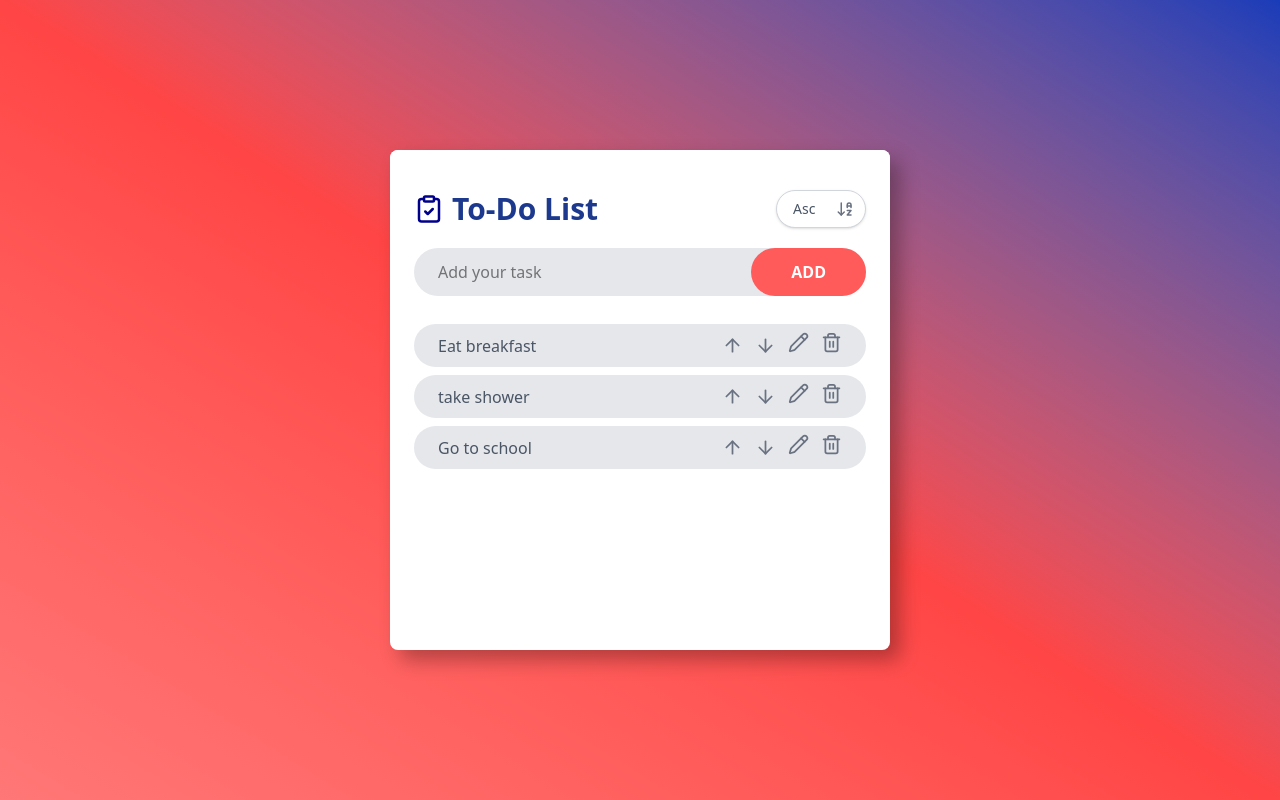
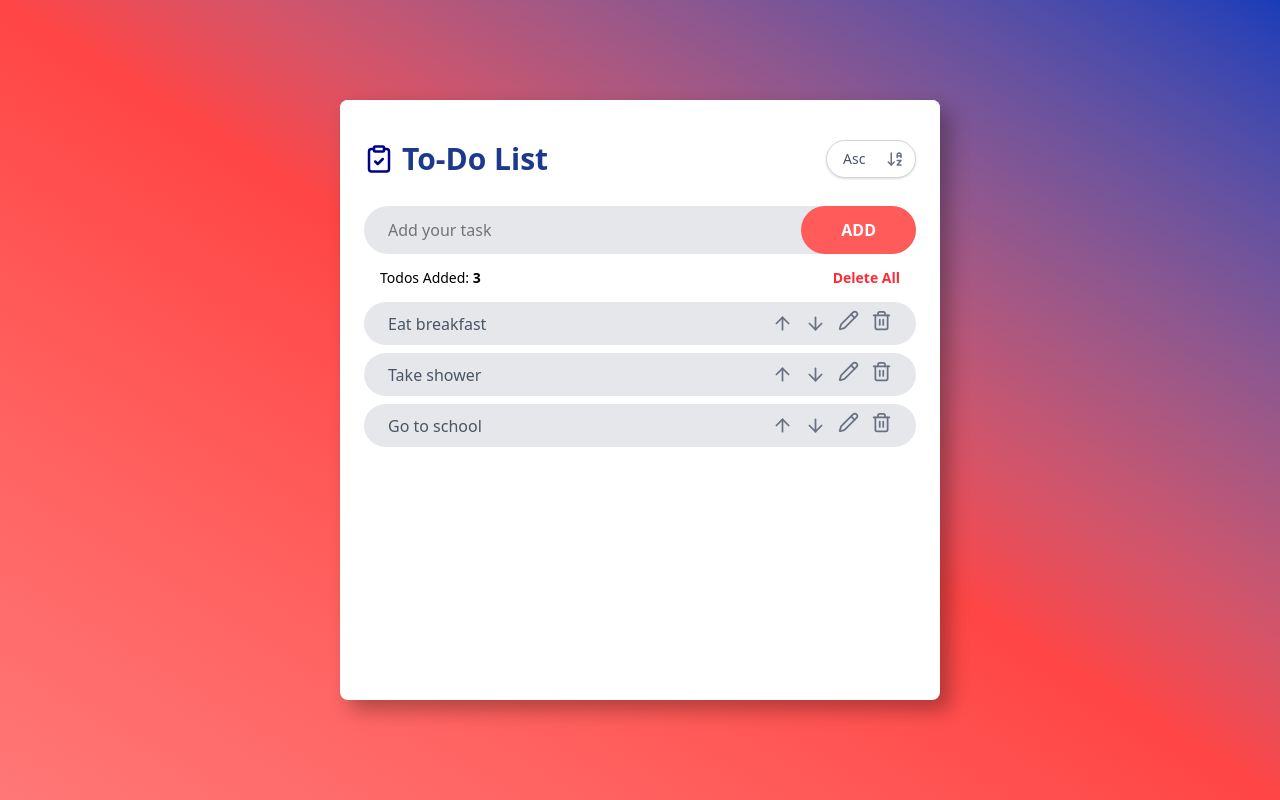
Before and after one commit to saimCodez/toDoList-React, a React (Vite) app: page / in a window 1280 px wide. Built offline with nearby package versions, Linux system fonts and the light colour scheme.

Commit message:
more changes

```diff
--- a/src/App.tsx
+++ b/src/App.tsx
@@ -1,8 +1,10 @@
 import { ToDoList } from "./components/toDoList";
+import { Counter } from "./components/counter";
 const App = () => {
   return (
     <div>
       <ToDoList />
+      {/* <Counter/> */}
     </div>
   );
 };
--- a/src/components/toDoList.tsx
+++ b/src/components/toDoList.tsx
@@ -1,52 +1,64 @@
-import { useState } from "react";
 import {
-  ArrowDown,
   ArrowDownAZ,
-  ArrowUp,
   ClipboardCheckIcon,
-  Pencil,
-  Trash2,
 } from "lucide-react";
-import { useRef } from "react";
-import { motion } from "framer-motion";
-import Tooltip from "./ToolTip";
+import { useRef, useState } from "react";
+
+import { TodoItem } from "./toDoItem";
+import type { Task } from "../types";
+
+const generateId = () => crypto.randomUUID(); // Or use Date.now().toString() for simpler ID
 
 export const ToDoList = () => {
   const bottomRef = useRef<HTMLDivElement | null>(null);
 
   //  task    updatetask
-  const [tasks, setTasks] = useState<string[]>([
-    "Eat breakfast",
-    "take shower",
-    "Go to school",
-  ]);
+  const toDoKey = "reactTodo";
+  const [tasks, setTasks] = useState<Task[]>(() => {
+    const rawTodos = localStorage.getItem(toDoKey);
+
+    if (rawTodos) return JSON.parse(rawTodos);
+
+    // Default todos with random IDs
+    return [
+      { id: generateId(), text: "Eat breakfast" },
+      { id: generateId(), text: "Take shower" },
+      { id: generateId(), text: "Go to school" },
+    ];
+  });
   // taskInput  updateTaskInput
-  const [newTask, setNewTask] = useState<string>("");
-
+  const [inputTask, setinputTask] = useState<string>("");
   const [sort, setSort] = useState<string>("");
-  const [movingIndex, setMovingIndex] = useState<number | null>(null);
+  const [movingIndex, setMovingIndex] = useState<number>(0);
   const [direction, setDirection] = useState<"up" | "down" | null>(null);
   const [editingIndex, setEditingIndex] = useState<number | null>(null);
-  const [editValue, setEditValue] = useState<string>("");
+  const [editValue, setEditValue] = useState<Task | null>(null);
 
   const handleInputChange = (e: React.ChangeEvent<HTMLInputElement>) => {
-    setNewTask(e.target.value);
+    setinputTask(e.target.value);
   };
 
   const handleEditChange = (e: React.ChangeEvent<HTMLInputElement>) => {
-    setEditValue(e.target.value);
+    if (!editValue) return;
+
+    // Update the text inside the Task object
+    setEditValue({ ...editValue, text: e.target.value });
   };
 
   const addTask = () => {
-    if (newTask.trim() !== "") {
-      setTasks((prev) => [...prev, newTask]);
-      setNewTask("");
+    const generateId = () => crypto.randomUUID(); // Or use Date.now().toString() for simpler ID
+
+    if (inputTask.trim() !== "") {
+      setTasks((prev) => [...prev, { id: generateId(), text: inputTask }]);
+      setinputTask("");
       // 👆 means that the value of input which we added as task became empty when we enter so it will become as a task and the taskwhich we typed in input value got empty
       setTimeout(() => {
         bottomRef.current?.scrollIntoView({ behavior: "smooth" });
       }, 100); // wait for DOM update
     }
   };
+
+  localStorage.setItem(toDoKey, JSON.stringify(tasks));
 
   const deleteTask = (index: number) => {
     const updated = tasks.filter((_, i) => i !== index);
@@ -64,7 +76,7 @@ export const ToDoList = () => {
           updated[index],
         ];
         setTasks(updated);
-        setMovingIndex(null);
+        setMovingIndex(0);
         setDirection(null);
       }, 200);
     }
@@ -81,7 +93,7 @@ export const ToDoList = () => {
           updated[index],
         ];
         setTasks(updated);
-        setMovingIndex(null);
+        setMovingIndex(0);
         setDirection(null);
       }, 200);
     }
@@ -91,7 +103,9 @@ export const ToDoList = () => {
     const value = e.target.value;
     setSort(value);
     const sorted = [...tasks].sort((a, b) =>
-      value === "asc" ? a.localeCompare(b) : b.localeCompare(a)
+      value === "asc"
+        ? a.text.localeCompare(b.text)
+        : b.text.localeCompare(a.text)
     );
     setTasks(sorted);
   };
@@ -103,18 +117,26 @@ export const ToDoList = () => {
 
   const saveEdit = (index: number) => {
     const updated = [...tasks];
-    updated[index] = editValue.trim() || updated[index];
+    if(editValue?.text == ""){
+      alert("Please enter the value")
+      return
+    }
+    updated[index] = editValue || updated[index];
     setTasks(updated);
     setEditingIndex(null);
-    setEditValue("");
+    setEditValue({ id: "", text: "" });
+  };
+
+  const deleteAll = () => {
+    setTasks([]);
   };
 
   return (
     <form onSubmit={(e) => e.preventDefault()}>
       <div className="flex justify-center items-center min-h-screen bg-gradient-to-tr from-[#ff7777] via-[#ff4545] to-blue-800">
-        <div className="bg-white w-[500px] h-[500px] rounded-lg shadow-[10px_10px_20px_rgba(0,0,0,0.3)] overflow-auto">
+        <div className="bg-white w-[600px] h-[600px] rounded-lg shadow-[10px_10px_20px_rgba(0,0,0,0.3)] overflow-auto">
           <div className="sticky top-0 bg-white z-50">
-            <div className="flex justify-between items-center px-6 pt-10">
+            <div className="flex justify-between items-center px-6 pt-10 pb-2">
               <div className="flex items-center gap-2">
                 <ClipboardCheckIcon color="darkblue" size={30} />
                 <h1 className="text-3xl font-bold text-blue-900">To-Do List</h1>
@@ -137,12 +159,12 @@ export const ToDoList = () => {
                 </label>
               </div>
             </div>
-            <div className="flex items-center relative mt-5 pb-7 mx-6">
+            <div className="flex items-center relative mt-5 pb-3.5 mx-6">
               <input
                 type="text"
                 className="pl-6 py-3 bg-gray-200 rounded-full w-full focus:outline-none focus:ring-2 focus:ring-blue-950"
                 placeholder="Add your task"
-                value={newTask}
+                value={inputTask}
                 onChange={handleInputChange}
               />
               <button
@@ -152,76 +174,38 @@ export const ToDoList = () => {
                 ADD
               </button>
             </div>
+            <div className="flex justify-between text-center mx-10 pb-3.5">
+              <div className="text-sm font-semibold">
+                <span className="font-normal">Todos Added:</span> {tasks.length}
+              </div>
+              <button
+                className=" text-red-500 font-semibold text-sm text-center rounded-full cursor-pointer hover:underline"
+                onClick={() => deleteAll()}
+              >
+                Delete All
+              </button>
+            </div>
           </div>
 
           <div className="px-6 pb-4">
             <ol>
               {tasks.map((task, index) => (
-                <motion.li
-                  key={task + index}
-                  layout
-                  animate={{
-                    y:
-                      movingIndex === index
-                        ? direction === "up"
-                          ? -20
-                          : direction === "down"
-                          ? 20
-                          : 0
-                        : 0,
+                <TodoItem
+                  task={task}
+                  options={{
+                    direction,
+                    index,
+                    movingIndex,
+                    editingIndex,
+                    editValue,
+                    handleEditChange,
+                    saveEdit,
+                    moveTaskUp,
+                    moveTaskDown,
+                    startEdit,
+                    deleteTask,
                   }}
-                  transition={{ duration: 0.2 }}
-                  className="mb-2"
-                >
-                  <div className="flex items-center justify-between flex-wrap bg-gray-200 rounded-full w-full py-2 px-6">
-                    {editingIndex === index ? (
-                      <input
-                        type="text"
-                        value={editValue}
-                        onChange={handleEditChange}
-                        onBlur={() => saveEdit(index)}
-                        onKeyDown={(e) => e.key === "Enter" && saveEdit(index)}
-                        autoFocus
-                        className="flex-grow bg-white text-gray-800 px-3 py-1 rounded-full focus:outline-none mr-4"
-                      />
-                    ) : (
-                      <span className="text-gray-600 break-words max-w-full">
-                        {task}
-                      </span>
-                    )}
-                    <div className="flex gap-3">
-                      <button onClick={() => moveTaskUp(index)}>
-                        <ArrowUp
-                          className="text-gray-500 cursor-pointer"
-                          size={21}
-                        />
-                      </button>
-                      <button onClick={() => moveTaskDown(index)}>
-                        <ArrowDown
-                          className="text-gray-500 cursor-pointer"
-                          size={21}
-                        />
-                      </button>
-                      <Tooltip text="Edit">
-                        <button onClick={() => startEdit(index)}>
-                          <Pencil
-                            className="text-gray-500 cursor-pointer"
-                            size={21}
-                          />
-                        </button>
-                      </Tooltip>
-                      <Tooltip text="Delete">
-                        <button onClick={() => deleteTask(index)}>
-                          <Trash2
-                            className="text-gray-500 cursor-pointer"
-                            size={21}
-                          />
-                        </button>
-                      </Tooltip>
-                    </div>
-                  </div>
-                  <div ref={bottomRef} />
-                </motion.li>
+                />
               ))}
             </ol>
           </div>
--- /dev/null
+++ b/src/components/todoItem.tsx
@@ -0,0 +1,96 @@
+import { ArrowDown, ArrowUp, Pencil, Trash2 } from "lucide-react";
+import Tooltip from "./ToolTip";
+import { motion } from "framer-motion";
+import type { Task } from "../types";
+
+interface TodoItemProps {
+  task: Task;
+  options: {
+    movingIndex: number;
+    index: number;
+    direction: "up" | "down" | null;
+    editingIndex: number | null;
+    editValue: Task | null;
+    handleEditChange: (e: React.ChangeEvent<HTMLInputElement>) => void;
+    saveEdit: (index: number) => void;
+    moveTaskUp: (index: number) => void;
+    moveTaskDown: (index: number) => void;
+    startEdit: (index: number) => void;
+    deleteTask: (index: number) => void;
+  };
+}
+
+export const TodoItem = ({
+  task,
+  options: {
+    direction,
+    index,
+    movingIndex,
+    editingIndex,
+    editValue,
+    handleEditChange,
+    saveEdit,
+    moveTaskUp,
+    moveTaskDown,
+    startEdit,
+    deleteTask,
+  },
+}: TodoItemProps) => {
+  return (
+    <div>
+      <motion.li
+        key={task.id}
+        layout
+        animate={{
+          y:
+            movingIndex === index
+              ? direction === "up"
+                ? -20
+                : direction === "down"
+                ? 20
+                : 0
+              : 0,
+        }}
+        transition={{ duration: 0.2 }}
+        className="mb-2"
+      >
+        <div className="flex items-center justify-between flex-wrap bg-gray-200 rounded-full w-full py-2 px-6">
+          {editingIndex === index ? (
+            <input
+              type="text"
+              value={editValue?.text}
+              onChange={handleEditChange}
+              onBlur={() => saveEdit(index)}
+              onKeyDown={(e) => e.key === "Enter" && saveEdit(index)}
+              autoFocus
+              className="outline-none"
+            />
+          ) : (
+            <span className="text-gray-600 break-words max-w-full">
+              {task.text}
+            </span>
+          )}
+          <div className="flex gap-3">
+            <button onClick={() => moveTaskUp(index)}>
+              <ArrowUp className="text-gray-500 cursor-pointer" size={21} />
+            </button>
+            <button onClick={() => moveTaskDown(index)}>
+              <ArrowDown className="text-gray-500 cursor-pointer" size={21} />
+            </button>
+            <Tooltip text="Edit">
+              <button onClick={() => startEdit(index)}>
+                <Pencil className="text-gray-500 cursor-pointer" size={21} />
+              </button>
+            </Tooltip>
+            <Tooltip text="Delete">
+              <button onClick={() => deleteTask(index)}>
+                <Trash2 className="text-gray-500 cursor-pointer" size={21} />
+              </button>
+            </Tooltip>
+          </div>
+        </div>
+        {/* <div ref={bottomRef} /> */}
+      </motion.li>
+    </div>
+  );
+};
--- a/src/types.ts
+++ b/src/types.ts
@@ -2,3 +2,8 @@ export interface LinkProps {
   path: string;
   title: string;
 }
+
+export type Task = {
+  id: string;
+  text: string;
+};
```
Also changed, not shown: src/components/counter.tsx (added, +21 -0 lines).
